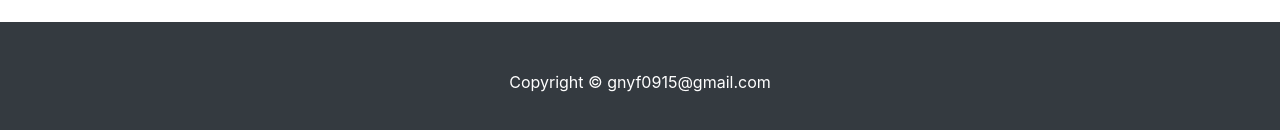
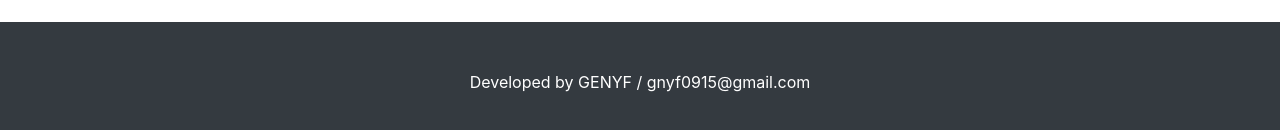
Before and after one commit to GENYF/TFP_WEB, a website with bundled scripts: page index.html in a window 1280 px wide. Shown: the part 2075-2205 px from the top of the page. Built offline with nearby package versions, Linux system fonts and the light colour scheme.

Commit message:
Update index.html

```diff
--- a/index.html
+++ b/index.html
@@ -97,7 +97,7 @@
         <!-- Footer -->
         <footer class="py-5 bg-dark">
             <div class="container">
-                <p class="m-0 text-center text-white">Copyright &copy; gnyf0915@gmail.com</p>
+                <p class="m-0 text-center text-white">Developed by GENYF / gnyf0915@gmail.com</p>
             </div>
             <!-- /.container -->
         </footer>
```
